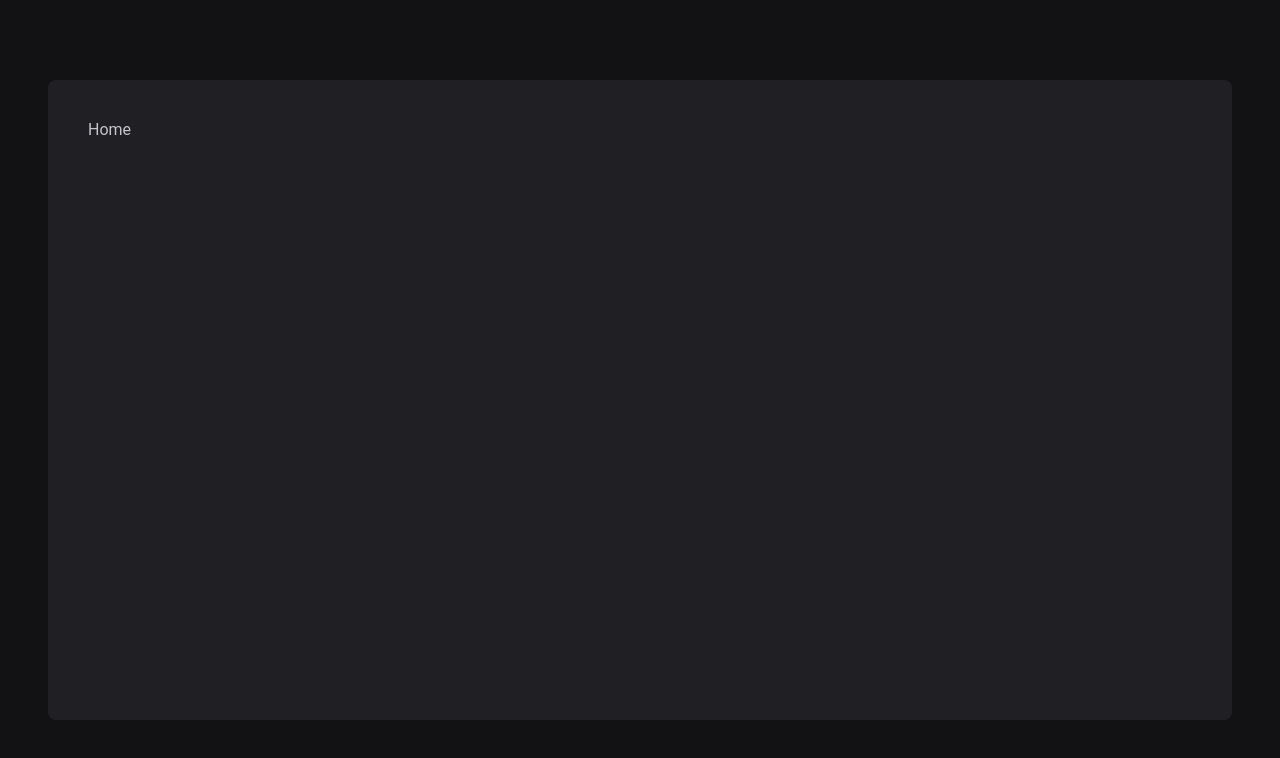
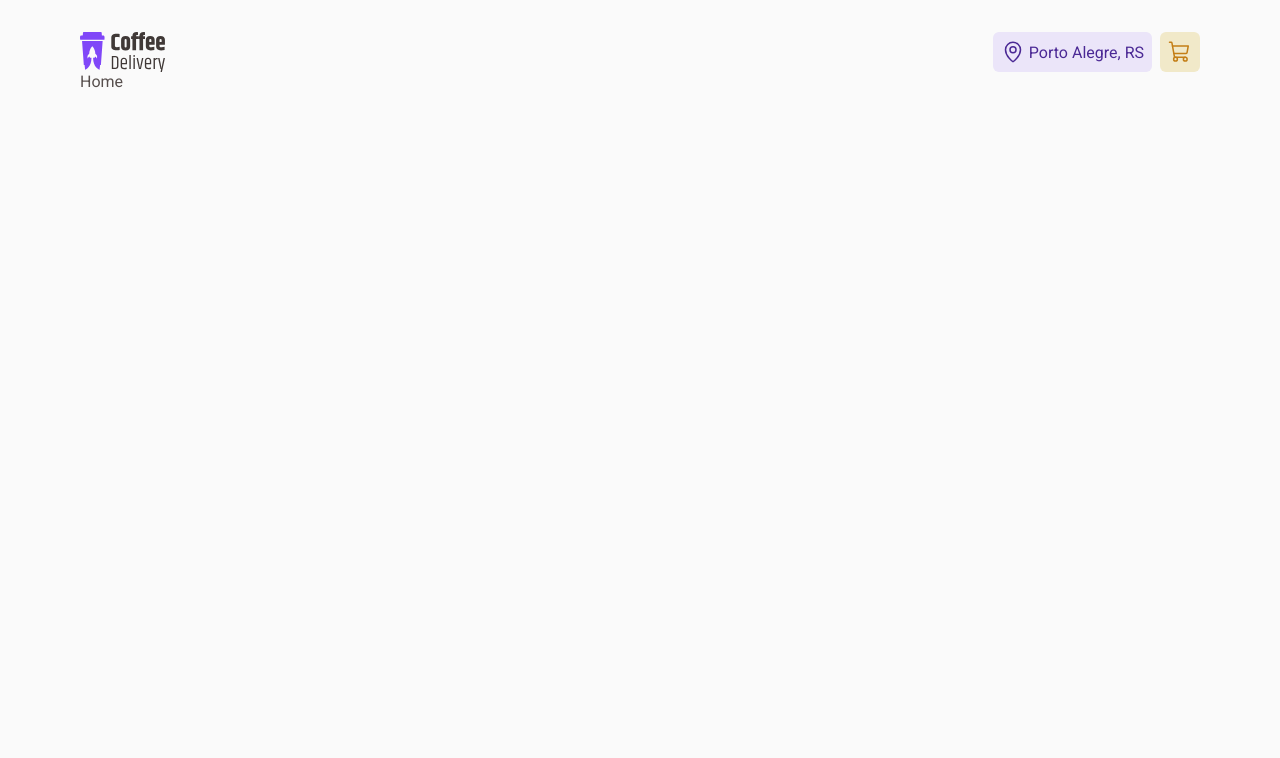
Before and after one commit to rafaelst2000/coffe-delivery, a React (Vite) app: page / in a window 1280 px wide. Shown: the top 758 px of the page. Built offline with nearby package versions, Linux system fonts and the light colour scheme.

Commit message:
✨ add fonts, themes and header

```diff
--- a/index.html
+++ b/index.html
@@ -2,9 +2,14 @@
 <html lang="en">
   <head>
     <meta charset="UTF-8" />
-    <link rel="icon" type="image/svg+xml" href="/vite.svg" />
+    <link rel="preconnect" href="https://fonts.googleapis.com" />
+    <link rel="preconnect" href="https://fonts.gstatic.com" crossorigin />
+
     <meta name="viewport" content="width=device-width, initial-scale=1.0" />
-    <title>Vite + React + TS</title>
+    <link href="https://fonts.googleapis.com/css2?family=Baloo+2:wght@700;800&family=Roboto:wght@400;700&display=swap"
+      rel="stylesheet" />
+
+    <title>Coffe Delivery</title>
   </head>
   <body>
     <div id="root"></div>
--- /dev/null
+++ b/src/components/Header/index.tsx
@@ -0,0 +1,22 @@
+import { HeaderContainer, Location,Cart } from './styles'
+import { MapPin, ShoppingCart } from 'phosphor-react'
+import { NavLink } from 'react-router-dom'
+
+import logo from '../../assets/logo.svg'
+
+export function Header() {
+  return (
+    <HeaderContainer>
+      <img src={logo} alt="" />
+      <nav>
+        <Location to="/">
+          <MapPin size={24} />
+          Porto Alegre, RS
+        </Location>
+        <Cart to="cart" title="Carrinho">
+          <ShoppingCart size={24} />
+        </Cart>
+      </nav>
+    </HeaderContainer>
+  )
+}
--- /dev/null
+++ b/src/components/Header/styles.ts
@@ -0,0 +1,52 @@
+import styled from 'styled-components'
+import { Link } from "react-router-dom";
+
+export const HeaderContainer = styled.header`
+  display: flex;
+  align-items: center;
+  justify-content: space-between;
+
+  nav {
+    display: flex;
+    gap: 0.5rem;
+  }
+`
+
+export const BaseHeaderItem = styled(Link)`
+  display: flex;
+  align-items: center;
+  justify-content: center;
+  gap: 4px;
+  padding: 0.5rem;
+  border-radius: 6px;
+  outline: 0;
+  transition: 0.2s;
+`
+
+export const Location = styled(BaseHeaderItem)`
+  background: ${(props) => props.theme['purple-light']};
+  color: ${(props) => props.theme['purple-dark']};
+  text-decoration: none;
+
+  &:visited {
+    color: ${(props) => props.theme['purple-dark']};
+  }
+
+  &:hover {
+    box-shadow: 0 0 0 2px ${(props) => props.theme['purple-dark']}
+  }
+`
+
+export const Cart = styled(BaseHeaderItem)`
+  background: ${(props) => props.theme['yellow-light']};
+  color: ${(props) => props.theme['yellow-dark']};
+  text-decoration: none;
+
+  &:visited {
+    color: ${(props) => props.theme['yellow-dark']};
+  }
+
+  &:hover {
+    box-shadow: 0 0 0 2px ${(props) => props.theme['yellow-dark']}
+  }
+`
--- a/src/layouts/DefaultLayout/index.tsx
+++ b/src/layouts/DefaultLayout/index.tsx
@@ -1,11 +1,11 @@
 import { Outlet } from 'react-router-dom'
-/* import { Header } from '../../components/Header' */
+import { Header } from '../../components/Header'
 import { LayoutContainer } from './styles'
 
 export function DefaultLayout() {
   return (
     <LayoutContainer>
-      {/* <Header /> */}
+      <Header />
       <Outlet />
     </LayoutContainer>
   )
--- a/src/layouts/DefaultLayout/styles.ts
+++ b/src/layouts/DefaultLayout/styles.ts
@@ -2,11 +2,9 @@ import styled from 'styled-components'
 
 export const LayoutContainer = styled.div`
   max-width: 74rem;
-  height: calc(100vh - 10rem);
-  margin: 5rem auto;
-  padding: 2.5rem;
+  margin: 0 auto;
+  padding: 2rem;
 
-  background: ${(props) => props.theme['gray-800']};
   border-radius: 8px;
   display: flex;
   flex-direction: column;
--- a/src/styles/global.ts
+++ b/src/styles/global.ts
@@ -8,14 +8,14 @@ export const GlobalStyle = createGlobalStyle`
   }
 
   body {
-    background: ${(props) => props.theme['gray-900']};
-    color: ${(props) => props.theme['gray-300']};
+    background: ${(props) => props.theme['background']};
+    color: ${(props) => props.theme['base-text']};
     -webkit-font-smoothing: antialiased;
   }
 
   :focus {
     outline: 0;
-    box-shadow: 0 0 0 2px ${(props) => props.theme['green-500']}
+    box-shadow: 0 0 0 2px ${(props) => props.theme['purple-dark']}
   }
 
   body, input, textarea, button {
--- a/src/styles/themes/default.ts
+++ b/src/styles/themes/default.ts
@@ -1,21 +1,23 @@
 export const defaultTheme = {
   white: '#FFF',
+  background: '#FAFAFA',
 
-  'gray-100': '#E1E1E6',
-  'gray-300': '#C4C4CC',
-  'gray-400': '#8D8D99',
-  'gray-500': '#7C7C8A',
-  'gray-600': '#323238',
-  'gray-700': '#29292E',
-  'gray-800': '#202024',
-  'gray-900': '#121214',
+  'base-card': '#F3F2F2',
+  'base-input': '#EDEDED',
+  'base-button': '#E6E5E5',
+  'base-hover': '#D7D5D5',
 
-  'green-300': '#00B37E',
-  'green-500': '#00875F',
-  'green-700': '#015F43',
+  'base-title': '#272221',
+  'base-subtitle': '#403937',
+  'base-text': '#574F4D',
+  'base-label': '#8D8686',
 
-  'red-500': '#AB222E',
-  'red-700': '#7A1921',
+  'yellow-dark': '#c47f17',
+  'yellow': '#dbac2c',
+  'yellow-light': '#f1e9c9',
 
-  'yellow-500': '#FBA94C',
+  'purple': '#8047f8',
+  'purple-light': '#ebe5f9',
+  'purple-dark': '#4b2995',
+
 }
```
Also changed, not shown: src/assets/Logo.svg (added).
